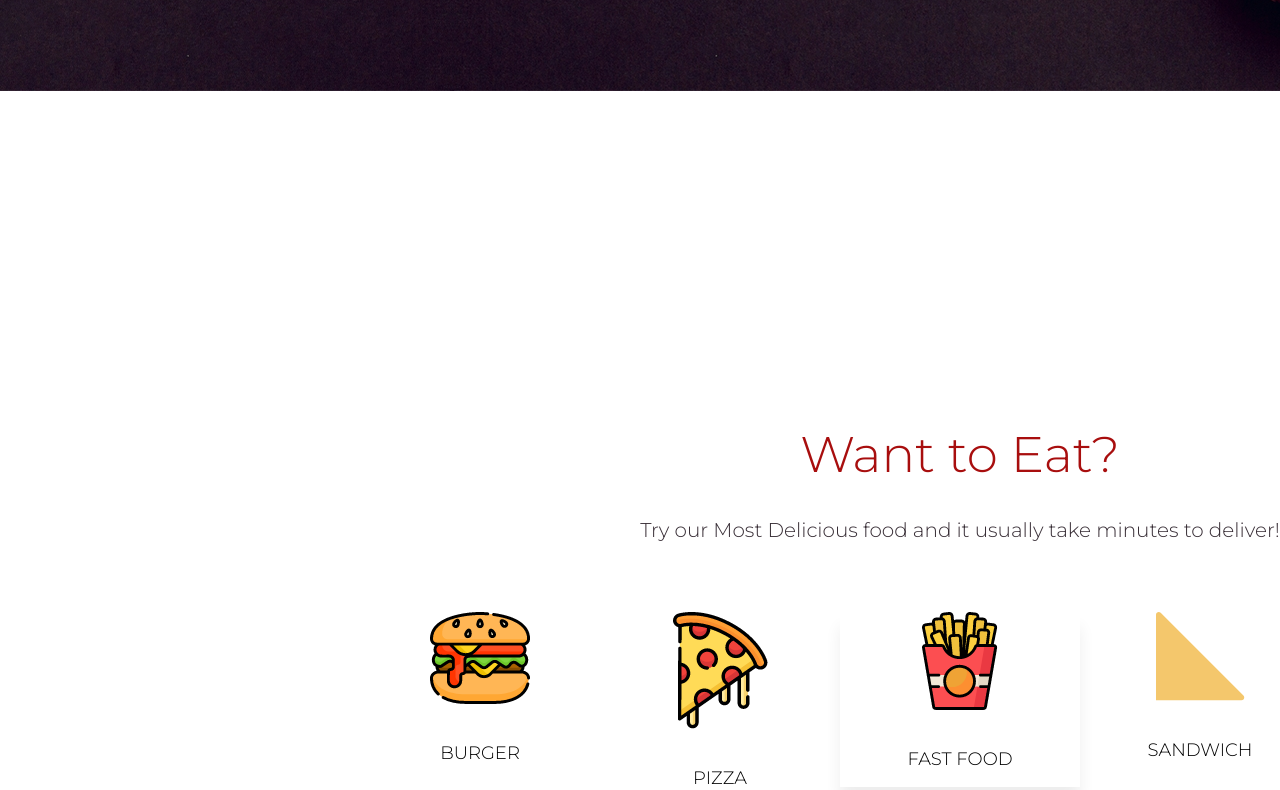
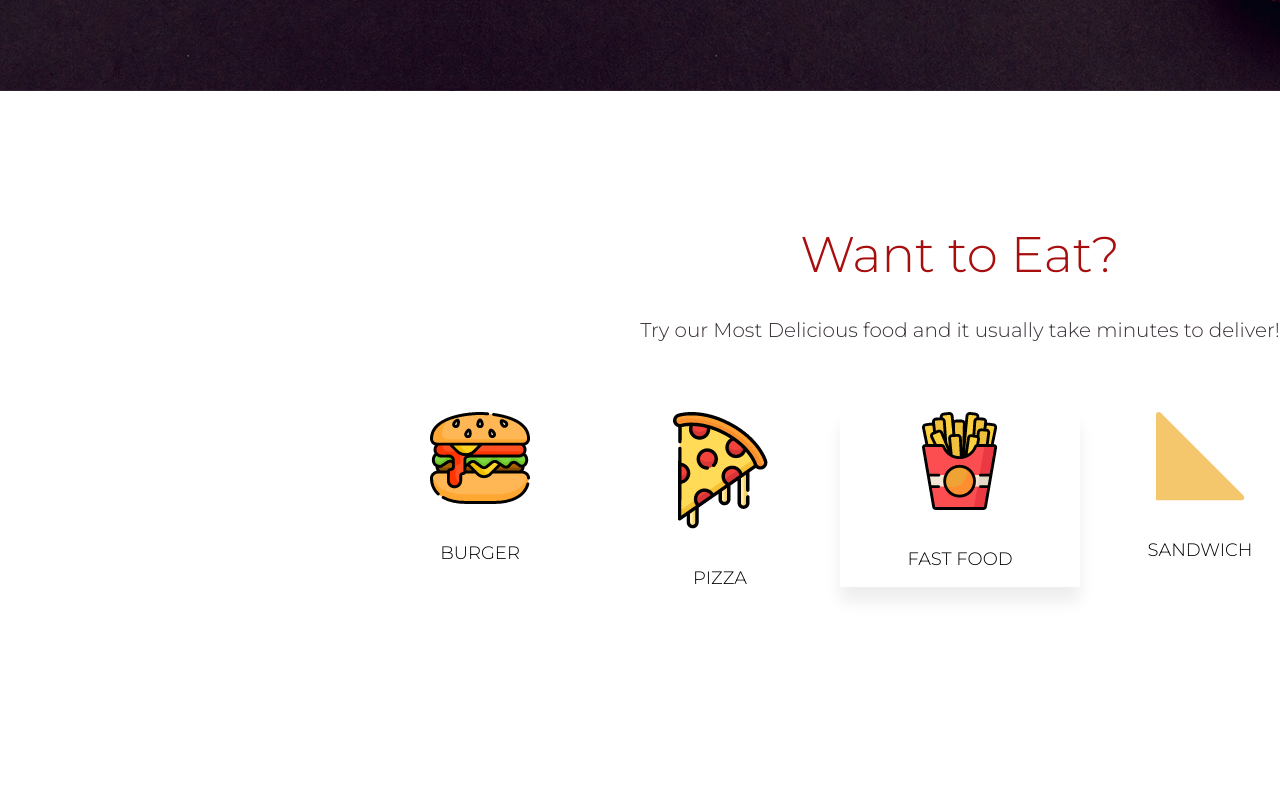
Before and after one commit to TamunaBeridze/L8, a plain HTML site: page index.html in a window 1280 px wide. Shown: the part 989-1779 px from the top of the page. Drawn offline with Linux system fonts and the light colour scheme.

Commit message:
Update style.css

```diff
--- a/css/style.css
+++ b/css/style.css
@@ -107,7 +107,7 @@
 /* section 2*/
 
 .container{
-	padding-top: 200px;
+	height: 749px;
 	width: 1920px;
 	margin: 0 auto;
 }
```
